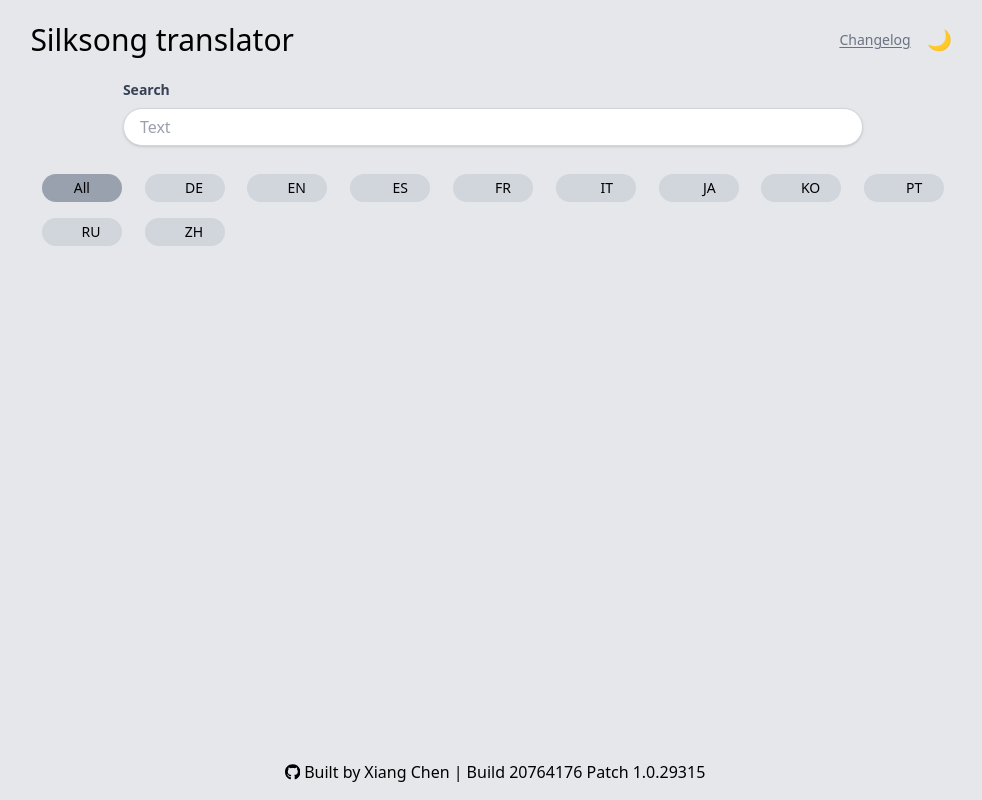
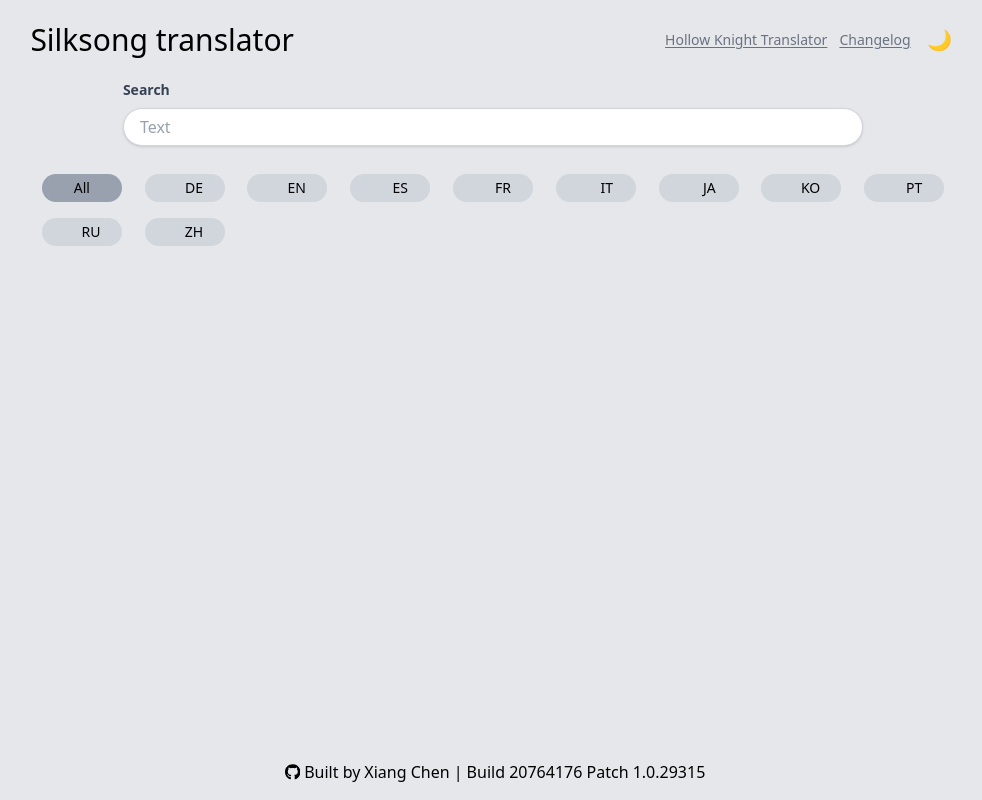
Before and after one commit to stradivari96/silksong-translator, a React (Vite) app: page / in a window 1280 px wide. Shown: the whole page, without its empty margins (147-1129 px from the left). Built offline with nearby package versions, Linux system fonts and the light colour scheme; some icons are missing.

Commit message:
Add link

```diff
--- a/src/components/Layout.jsx
+++ b/src/components/Layout.jsx
@@ -25,6 +25,12 @@
             </a>
           </h1>
           <div className="flex items-center gap-3">
+            <a
+              href="/hollow-knight-translator"
+              className="text-sm text-gray-500 dark:text-gray-400 hover:text-gray-800 dark:hover:text-gray-100 transition-colors underline underline-offset-2"
+            >
+              Hollow Knight Translator
+            </a>
             <button
               onClick={() => setPage(page === "changelog" ? "search" : "changelog")}
               className="text-sm text-gray-500 dark:text-gray-400 hover:text-gray-800 dark:hover:text-gray-100 transition-colors underline underline-offset-2"
```
